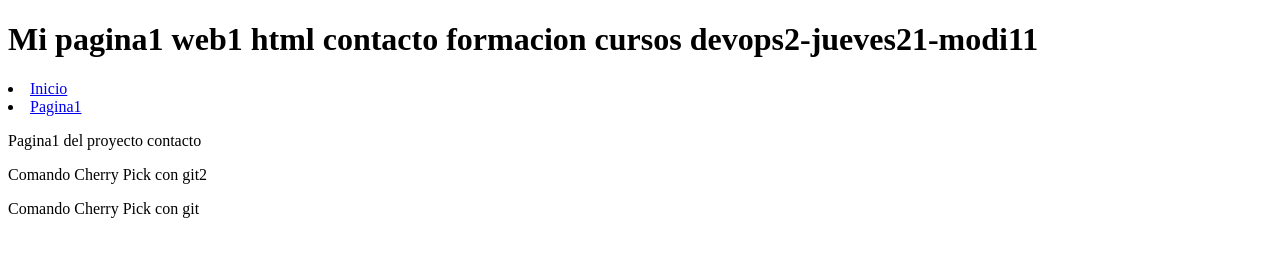
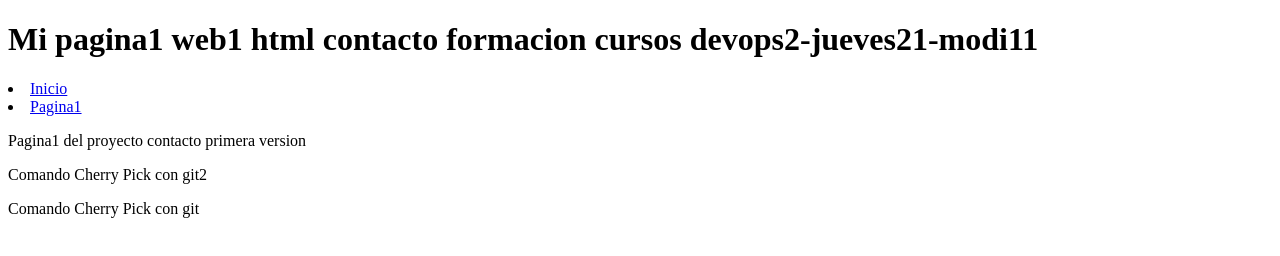
Before and after one commit to agarciafer/LPIC-Devops, a plain HTML site: page pagina1.html in a window 1280 px wide. Drawn offline with Linux system fonts and the light colour scheme.

Commit message:
Cabios en el pagina1.html

```diff
--- a/pagina1.html
+++ b/pagina1.html
@@ -10,7 +10,7 @@
 		      <li><a href="index.html">Inicio<a/></li>
 			  <li><a href="pagina1">Pagina1<a/></li>
 		   </u1>
-		   <p> Pagina1 del proyecto contacto</p>
+		   <p> Pagina1 del proyecto contacto primera version</p>
 		   <p> Comando Cherry Pick con git2</p>
 		   <p> Comando Cherry Pick con git</p>
 		   </body>
```
